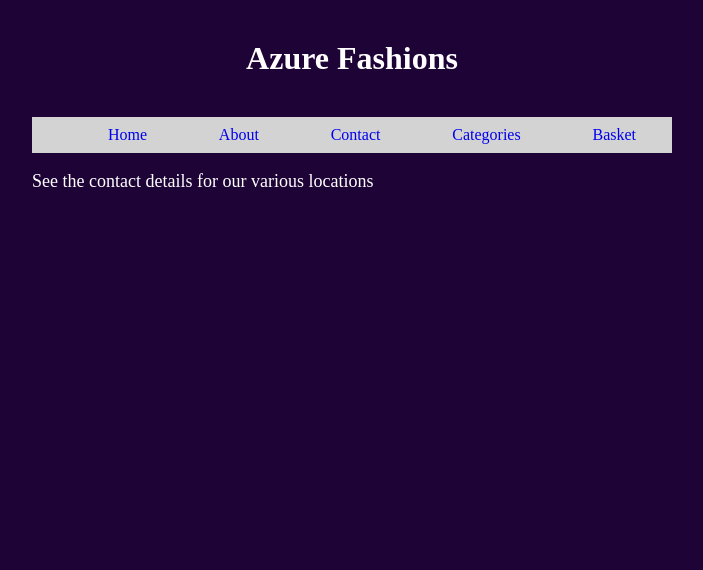
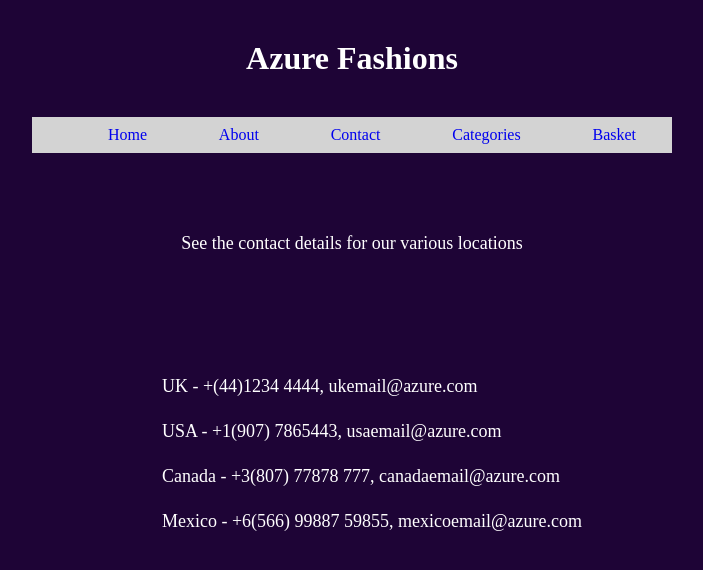
Before and after one commit to brian-w119/my-eccomerce, a React (Vite) app: page /contact in a window 1280 px wide. Shown: the top 570 px of the page, without its empty margins (288-991 px from the left). Built offline with nearby package versions, Linux system fonts and the light colour scheme.

Commit message:
Formatted contact details

```diff
--- a/src/Contact.jsx
+++ b/src/Contact.jsx
@@ -1,6 +1,7 @@
 import React from "react";
 import Navs from "./Navs";
 import StoreName from "./StoreName";
+import "./style.css";
 
 const Contact = () => {
   const contactInfo = [
@@ -9,7 +10,9 @@ const Contact = () => {
     "Canada - +3(807) 77878 777, canadaemail@azure.com",
     "Mexico - +6(566) 99887 59855, mexicoemail@azure.com",
   ];
-  const contactDetails = contactInfo.map((countries) => <li>countries</li>);
+  const contactDetails = contactInfo.map((countries) => (
+    <li key={countries}>{countries}</li>
+  ));
   return (
     <div>
       <StoreName />
@@ -17,6 +20,9 @@ const Contact = () => {
       <p className="paragraph3">
         See the contact details for our various locations
       </p>
+      <div className="list">
+        <ul>{contactDetails}</ul>
+      </div>
     </div>
   );
 };
--- a/src/main.jsx
+++ b/src/main.jsx
@@ -3,7 +3,7 @@ import { createRoot } from "react-dom/client";
 import React from "react";
 import { createBrowserRouter, RouterProvider } from "react-router-dom";
 import Home from "./Home";
-import Basket from "./Shop";
+import Basket from "./Basket";
 import Contact from "./Contact";
 import About from "./About";
 import ErrorPage from "./ErrorPage";
--- a/src/style.css
+++ b/src/style.css
@@ -72,8 +72,21 @@ p {
   margin-top: 25vh;
 }
 
-ul {
-  margin-left: auto;
-  margin-right: auto;
-  display: block;
+.list {
+  color: white;
+  margin-top: 10vh;
+  display: flex;
+  justify-content: center;
+  font-size: large;
 }
+
+li {
+  margin-top: 3vh;
+  list-style-type: none;
+}
+
+.paragraph3 {
+  display: flex;
+  justify-content: center;
+  margin-top: 10vh;
+}
```
Also changed, not shown: src/FetchData.jsx (line endings or trailing spaces).
